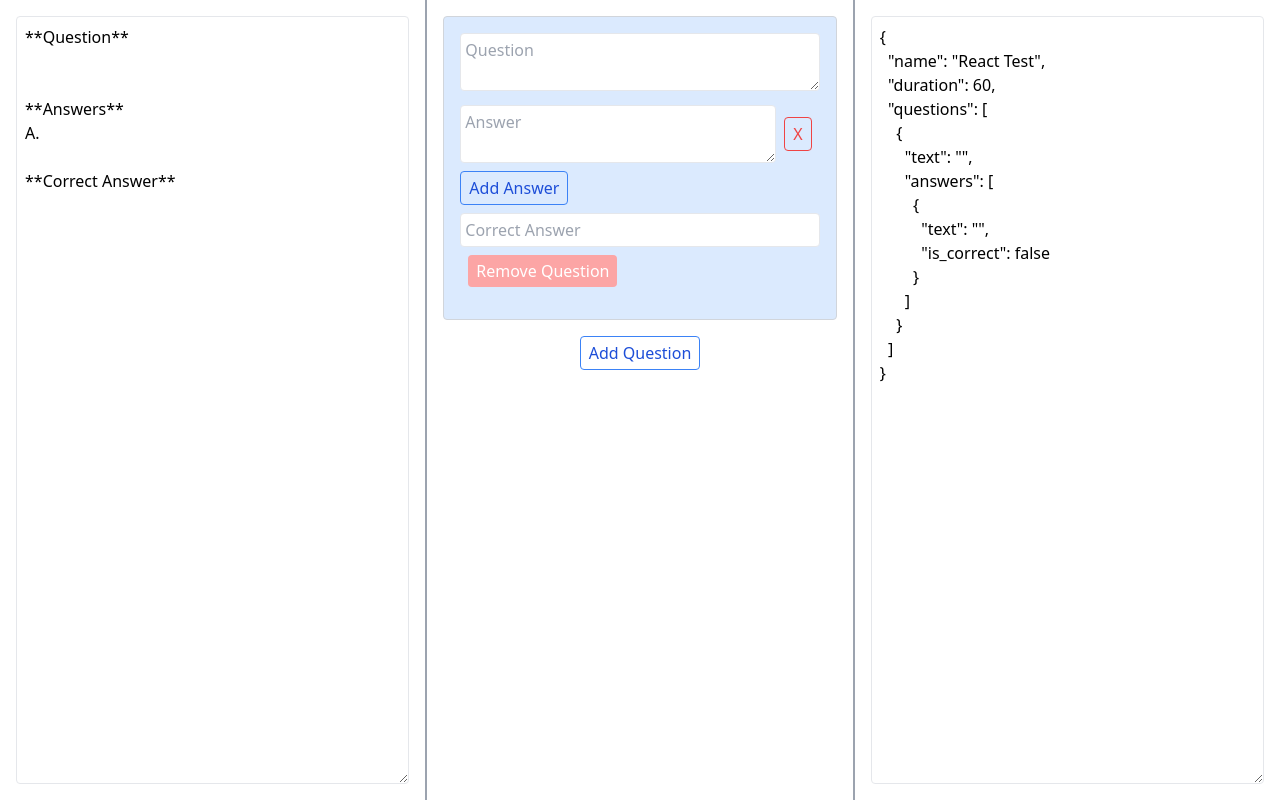
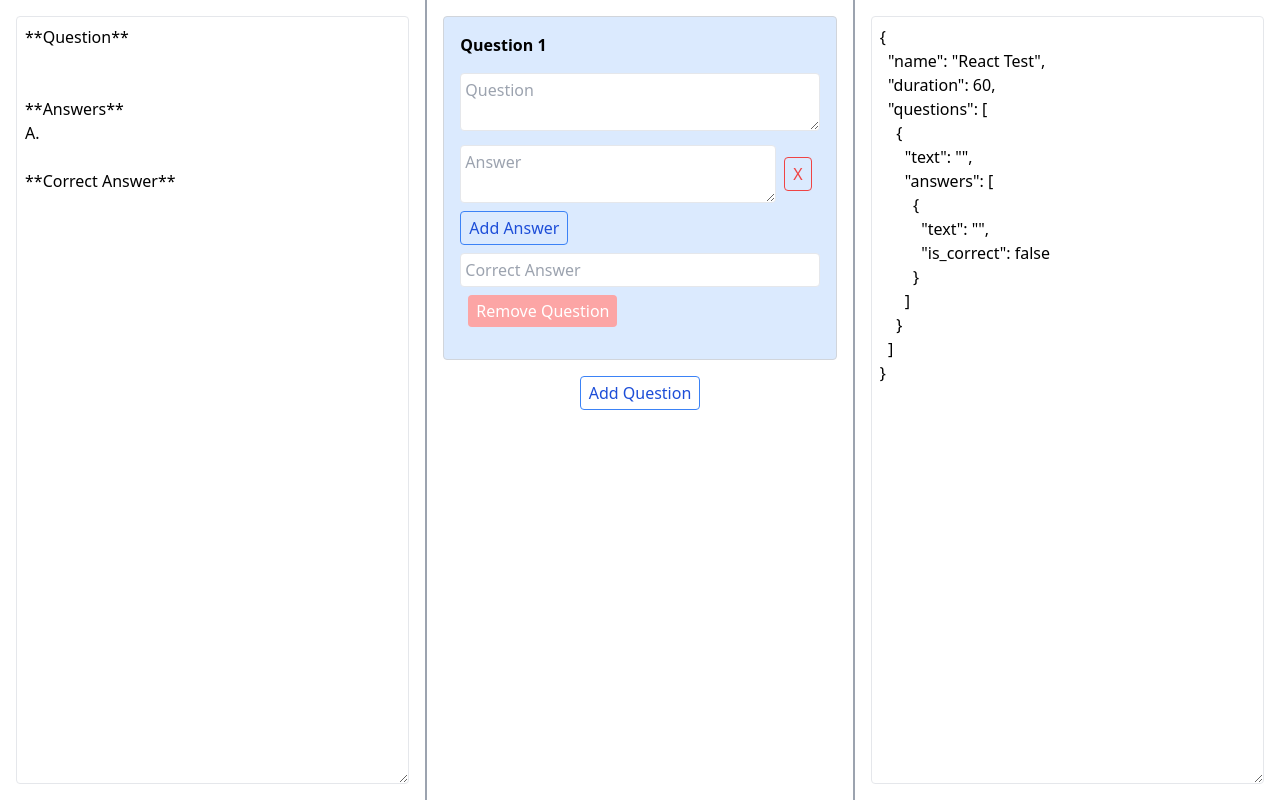
Before and after one commit to yaseralnajjar/test-builder, a React (Vite) app: page / in a window 1280 px wide. Both pictures are taken after a click on the button "Add Question". Built offline with nearby package versions, Linux system fonts and the light colour scheme.

Commit message:
Add question numbers

```diff
--- a/src/App.jsx
+++ b/src/App.jsx
@@ -154,6 +154,7 @@ function QuestionEditor({
                 }`}
                 onClick={() => setActiveQuestionIndex(index)}
               >
+                <div className="mb-4 font-bold">Question {index + 1}</div>
                 <div key={index} className="mb-4">
                   <div className="mb-2">
                     <Field
```
